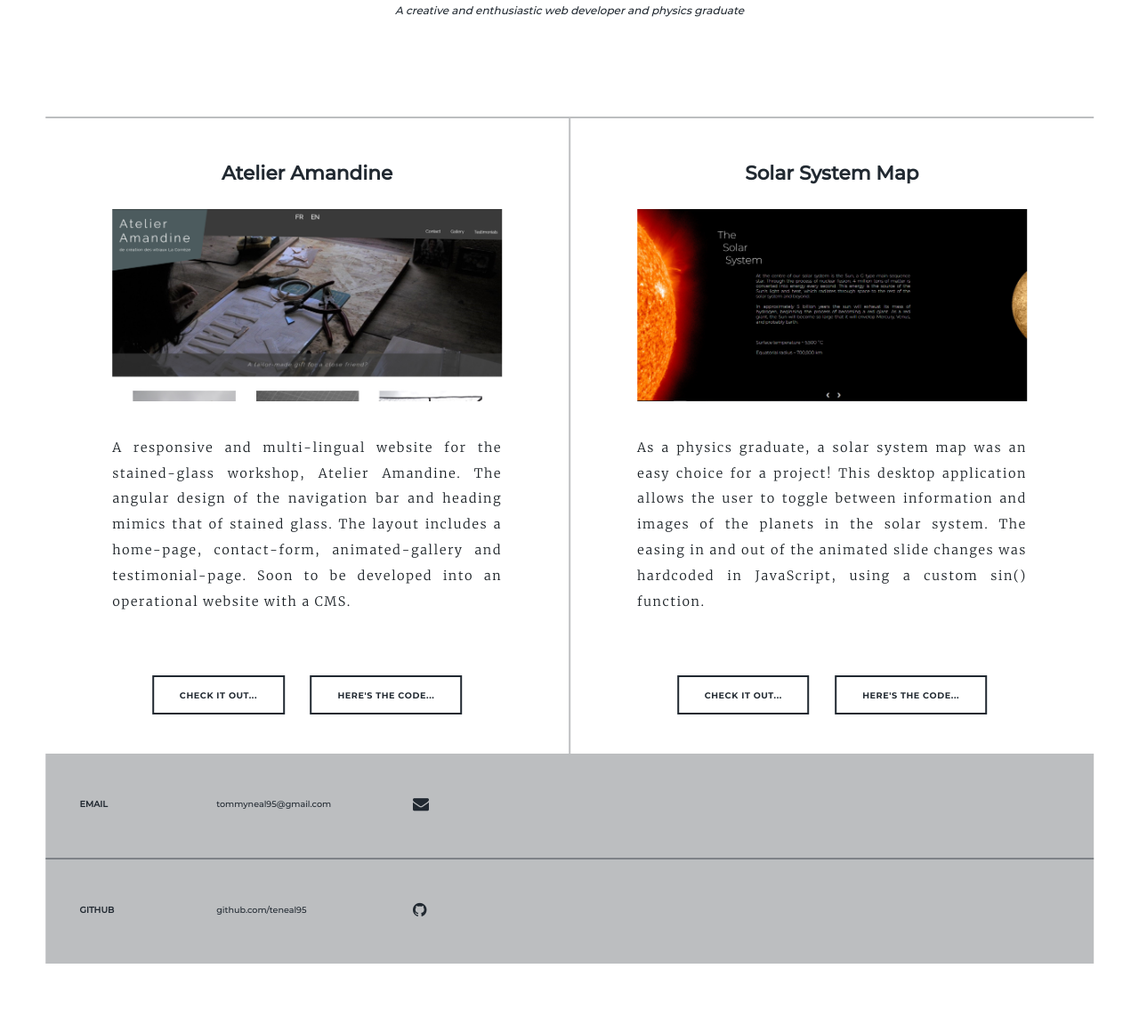
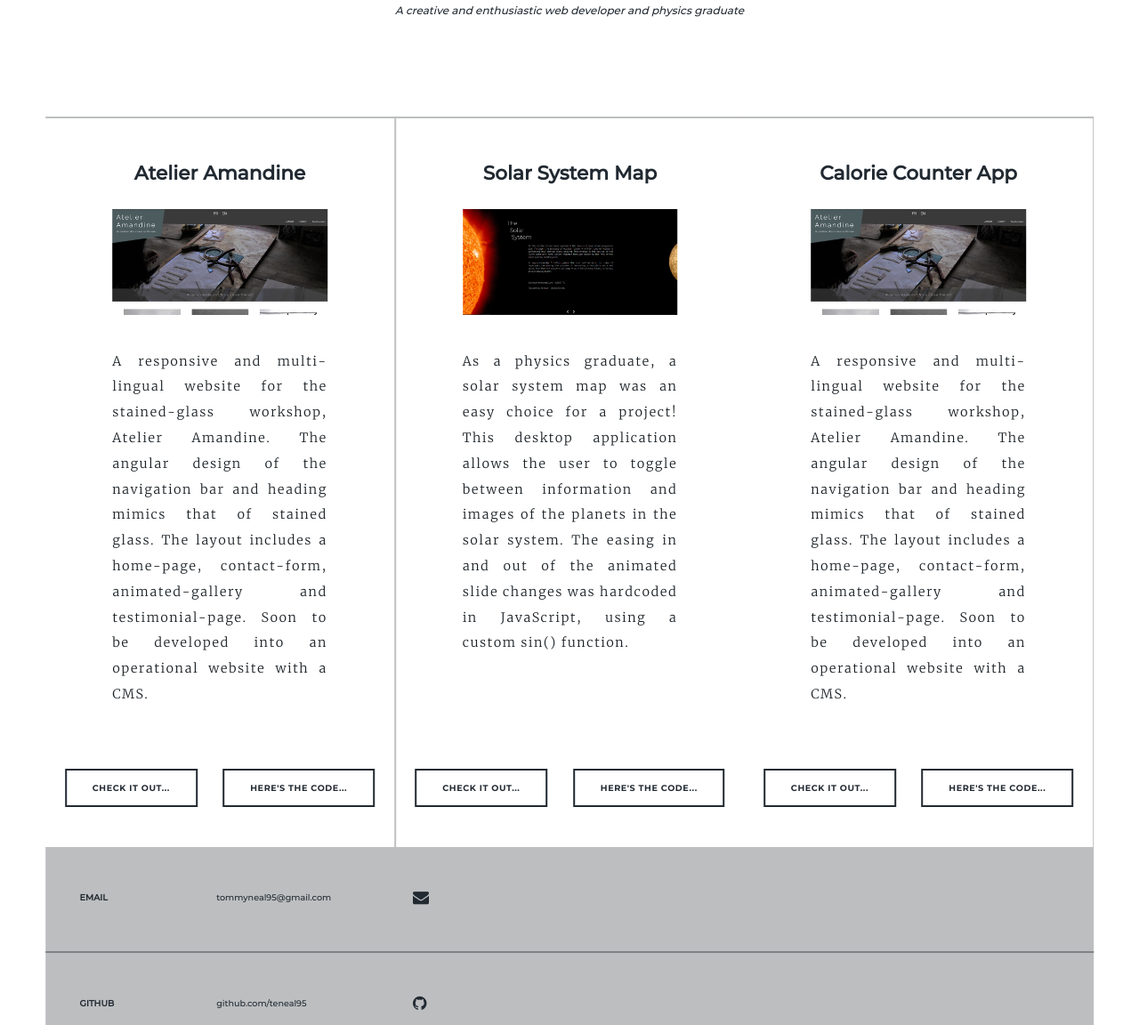
Before and after one commit to teneal95/teneal95.github.io, a plain HTML site: page index.html in a window 1280 px wide. Shown: the part 1000-2152 px from the top of the page at 89% size. Drawn offline with Linux system fonts and the light colour scheme.

Commit message:
Update index.html

```diff
--- a/index.html
+++ b/index.html
@@ -50,6 +50,18 @@
             <a href="https://github.com/teneal95/SolarSystemMap" class="button">Here's the code...</a>
           </div>
         </div>
+        <div class="portfolioItem Left">
+          <div class="contentWrapper">
+            <h2 class="portfolioHeading"><a href="https://teneal95.github.io/calorieCounter/">Calorie Counter App</a></h2>
+            <img src="images/atelierAmandine.jpg" alt="Atelier Amandine" class="portfolioImg">
+            <p class="portfolioPara">A responsive and multi-lingual website for the stained-glass workshop, Atelier Amandine. The angular design of the navigation bar and heading mimics that of stained glass. The layout includes a home-page, contact-form, animated-gallery and testimonial-page. Soon to be developed into an operational website with a CMS.
+            </p>
+          </div>
+          <div class="btnWrapper">
+            <a href="https://teneal95.github.io/AtelierAmandine/" class="button">Check it out...</a>
+            <a href="https://github.com/teneal95/AtelierAmandine" class="button">Here's the code...</a>
+          </div>
+        </div>
       </div>
       <div class="links linkBreak">
         <h3>Email</h3>
```
